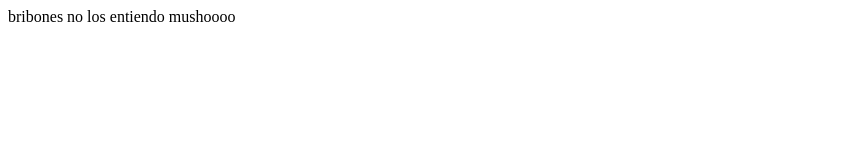
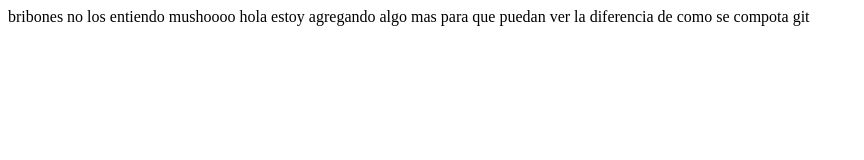
Before and after one commit to Jiwemoyo/eliminarPilas, a plain HTML site: page seugnod.html in a window 1280 px wide. Shown: the whole page, without its empty margins (0-864 px from the left). Drawn offline with Linux system fonts and the light colour scheme.

Commit message:
agregando otro commit

```diff
--- a/seugnod.html
+++ b/seugnod.html
@@ -9,6 +9,7 @@
 <body>
     <div>
         bribones no los entiendo mushoooo
+        hola estoy agregando algo mas para que puedan ver la diferencia de como se compota git
     </div>
 </body>
 </html>
```
